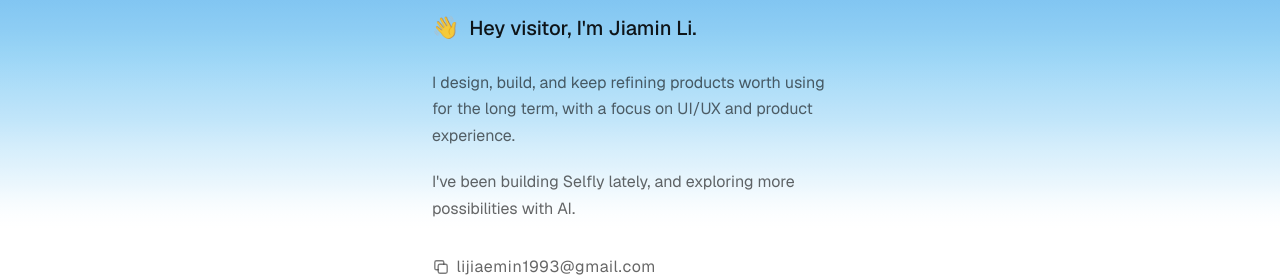
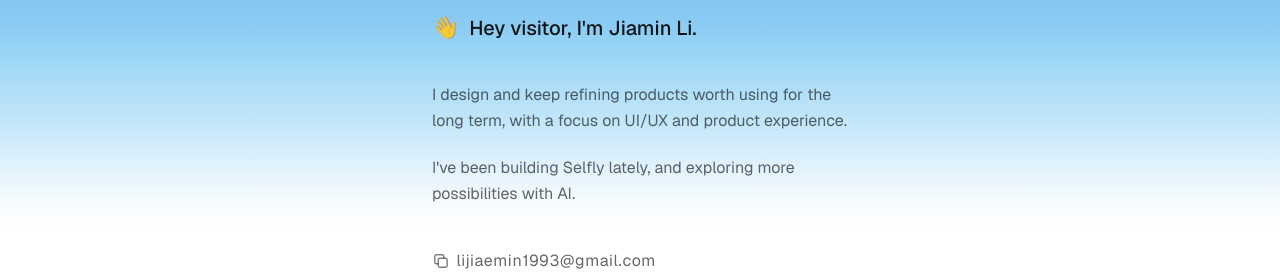
Before and after one commit to jaemin17/portfolio-pro, a Next.js app: page /en/ in a window 1280 px wide. Shown: the part 201-478 px from the top of the page. Built offline with nearby package versions, Linux system fonts and the light colour scheme.

Commit message:
Widen hero text gaps and trim the lead line.
Unify title-to-body and body-to-email spacing at 2.5rem, and drop “build” from the intro sentence in both locales.

```diff
--- a/src/app/[locale]/page.module.css
+++ b/src/app/[locale]/page.module.css
@@ -38,7 +38,7 @@
 }
 
 .name {
-  margin: 0 0 1.75rem;
+  margin: 0 0 2.5rem;
   font-size: 1.25rem;
   font-weight: 500;
   letter-spacing: 0;
@@ -59,7 +59,7 @@
 }
 
 .body {
-  margin: 1.25rem 0 2rem;
+  margin: 1.25rem 0 2.5rem;
   font-size: 1rem;
   letter-spacing: 0;
   line-height: 1.65;
--- a/src/i18n/copy.ts
+++ b/src/i18n/copy.ts
@@ -21,7 +21,7 @@ export type HomeCopy = {
 const copy: Record<Locale, HomeCopy> = {
   zh: {
     name: "Hey visitor，我是 Jiamin Li。",
-    lead: "我设计、构建并持续打磨值得长期使用的产品，专注于 UI/UX 与产品体验。",
+    lead: "我设计并持续打磨值得长期使用的产品，专注于 UI/UX 与产品体验。",
     focus: "最近正在开发 Selfly，并探索 AI 的更多可能。",
     email: "lijiaemin1993@gmail.com",
     copyEmail: "复制邮箱",
@@ -42,7 +42,7 @@ const copy: Record<Locale, HomeCopy> = {
   },
   en: {
     name: "Hey visitor, I'm Jiamin Li.",
-    lead: "I design, build, and keep refining products worth using for the long term, with a focus on UI/UX and product experience.",
+    lead: "I design and keep refining products worth using for the long term, with a focus on UI/UX and product experience.",
     focus: "I've been building Selfly lately, and exploring more possibilities with AI.",
     email: "lijiaemin1993@gmail.com",
     copyEmail: "Copy email",
```
